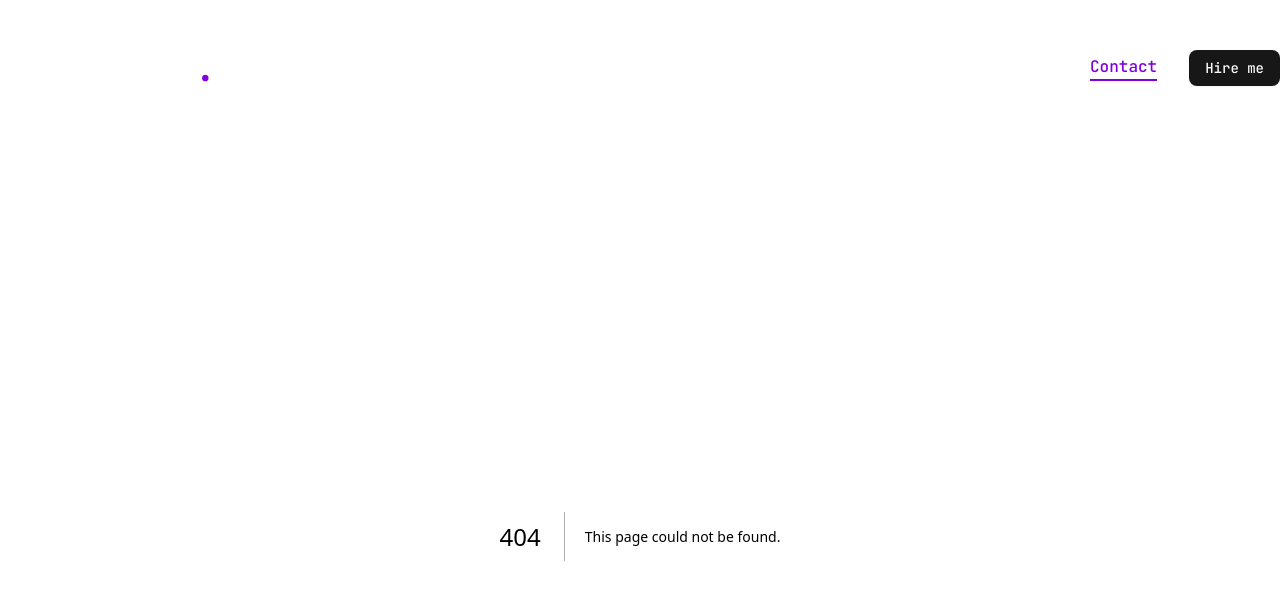
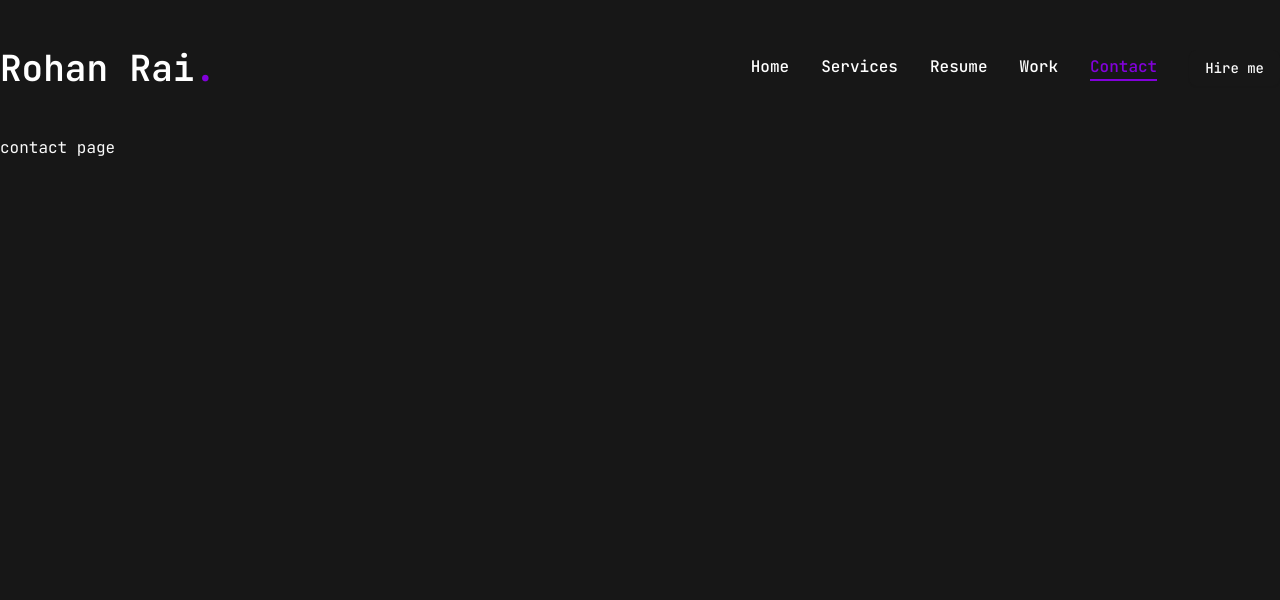
Before and after one commit to rohxn-rai/rohan-rai-portfolio, a Next.js app: page /contact in a window 1280 px wide. Before the commit this address had no page. Shown: the top 600 px of the page. Built offline with nearby package versions, Linux system fonts and the light colour scheme.

Commit message:
added contact page

```diff
--- /dev/null
+++ b/app/contact/page.jsx
@@ -0,0 +1,5 @@
+const Contact = () => {
+  return <div>contact page</div>;
+};
+
+export default Contact;
```
